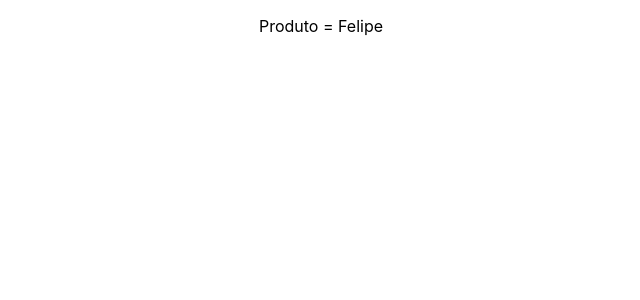
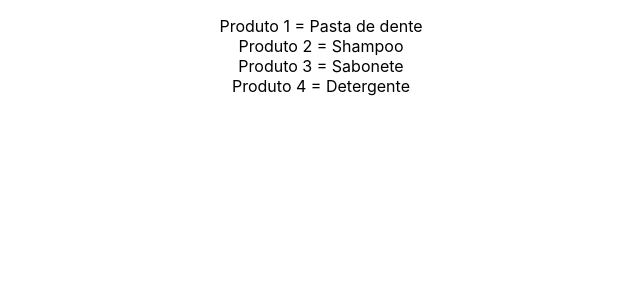
Before and after one commit to FelipeHFO/AprendendoReact, a React (Create React App) app: page / in a window 1280 px wide. Shown: the top 300 px of the page, without its empty margins (339-979 px from the left). Built offline with nearby package versions, Linux system fonts and the light colour scheme.

Commit message:
Utilizando Estados e extraindo ul para lista de Produtos

```diff
--- a/src/App.js
+++ b/src/App.js
@@ -1,12 +1,12 @@
 import React from 'react';
 import './App.css';
-import Produto from "./components/produtos/product"
+import ProductList from "./components/productList/productList"
 
 function App() {
   return (
     <>
       <ul>
-        <Produto teste="Felipe"/>
+        <ProductList></ProductList>
       </ul>
     </>
   );
--- /dev/null
+++ b/src/components/product/product.js
@@ -0,0 +1,16 @@
+import React, {useEffect} from "react";
+import './products.css'
+
+const Product = ({/* Props = Parâmetros */ numero, nome }) => {
+
+    function corrigeOrdem(numero){
+        return numero+1
+    }
+
+    return(
+    <>
+        <li>Produto {corrigeOrdem(numero)} = {nome}</li>
+    </>
+)}
+
+export default Product; // Sempre exporta a função, ela será o componente! *Obs(Componentes obrigatoriamente começa com letra Maiúscula)
--- /dev/null
+++ b/src/components/productList/productList.js
@@ -0,0 +1,16 @@
+import React, {useState} from "react";
+import Product from "../product/product";
+
+const ProductList = () => {
+
+    const [itens] = useState(['Pasta de dente', 'Shampoo', 'Sabonete', 'Detergente'])
+    const [categoria] = useState(['Produtos higiênicos', 'Produtos de Limpeza'])
+
+    return(
+        <>
+            {itens.map( (item, index) => (<Product numero={index} nome={item} />))}
+        </>
+    )
+}
+
+export default ProductList;
--- a/src/components/produtos/product.js
+++ /dev/null
@@ -1,11 +0,0 @@
-import React from "react";
-import './products.css'
-
-const Produto = ({/* Props = Parâmetros */ teste }) => {
-    return(
-    <>
-        <li>Produto = {teste}</li>
-    </>
-)}
-
-export default Produto; // Sempre exporta a função, ela será o componente! *Obs(Componentes obrigatoriamente começa com letra Maiúscula)
```
Also changed, not shown: src/components/product/products.css (renamed from src/components/produtos/products.css).
